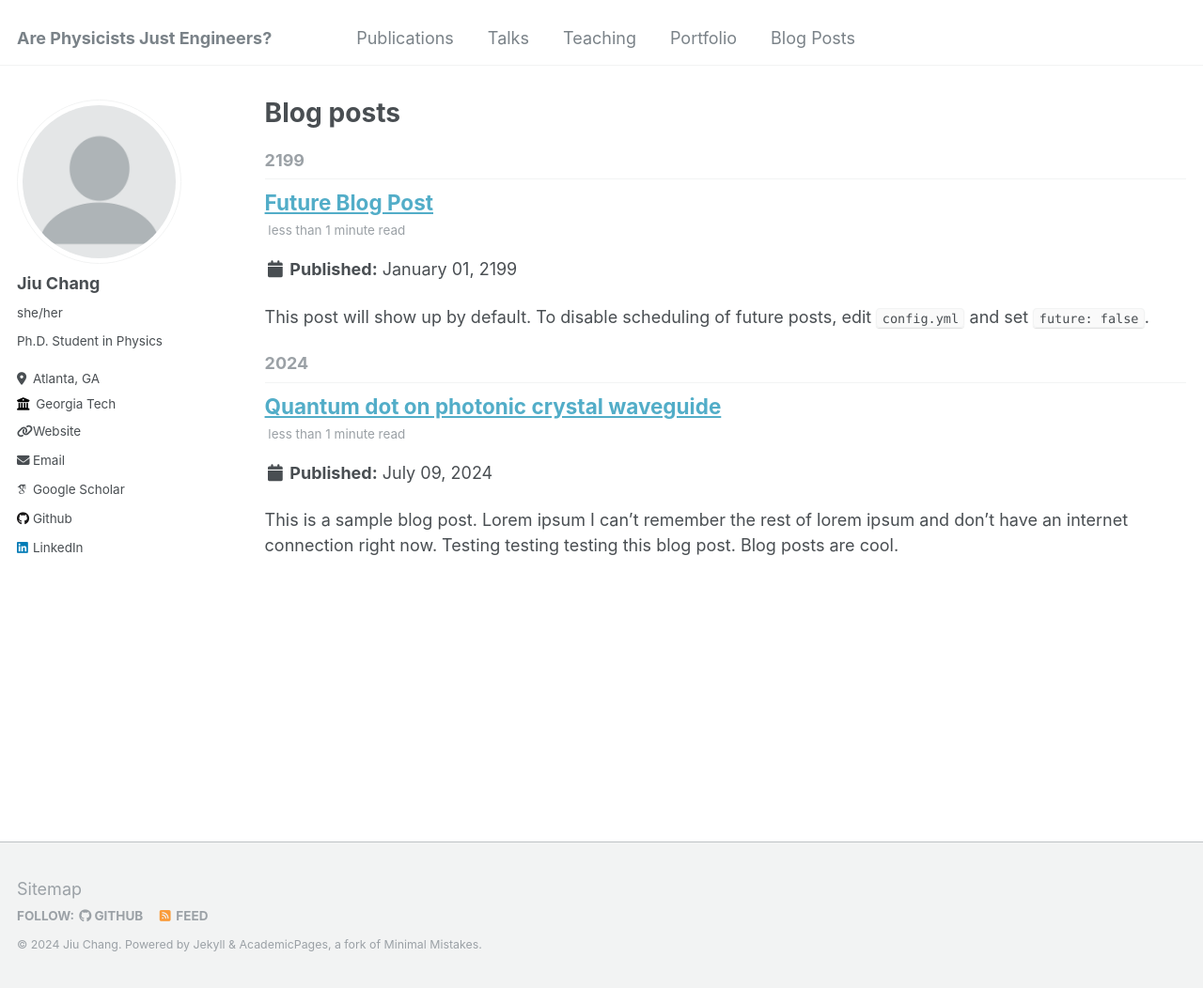
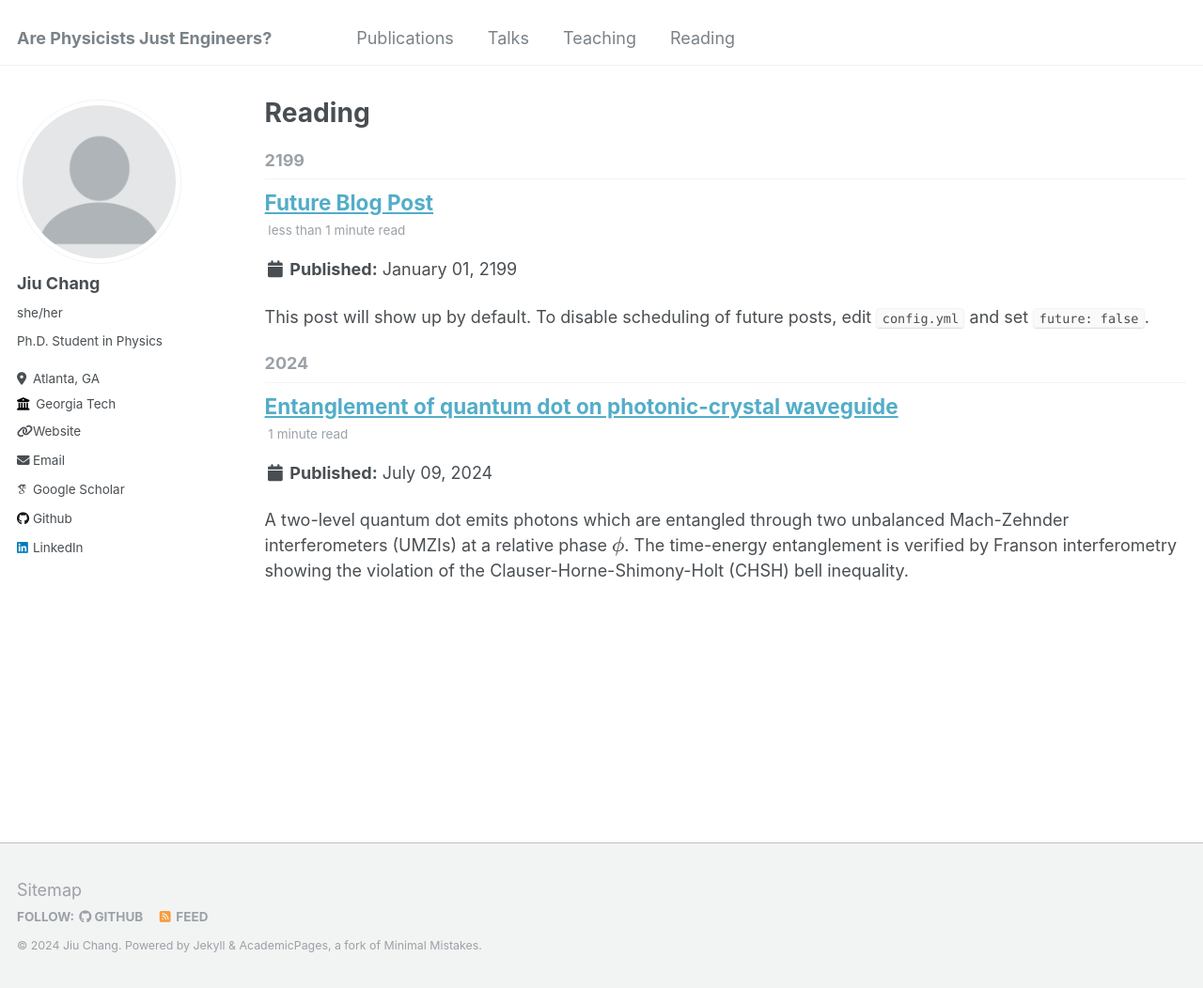
Before and after one commit to jiuchang07/arephysicistsjustengineers, a Jekyll site: the page built from _pages/year-archive.html, in a window 1280 px wide and 1052 px high. Shown: the whole window at 94% size. Built offline with Jekyll 4.4.1, drawn with Linux system fonts in a browser that asks for light colours; some web fonts are replaced.

Commit message:
homepage

```diff
--- a/_data/navigation.yml
+++ b/_data/navigation.yml
@@ -9,10 +9,10 @@ main:
   - title: "Teaching"
     url: /teaching/
 
-  - title: "Portfolio"
-    url: /portfolio/
+  # - title: "Portfolio"
+  #   url: /portfolio/
 
-  - title: "Blog Posts"
+  - title: "Reading"
     url: /year-archive/
 
   # - title: "CV"
--- a/_pages/year-archive.html
+++ b/_pages/year-archive.html
@@ -1,10 +1,10 @@
 ---
 layout: archive
 permalink: /year-archive/
-title: "Blog posts"
+title: "Reading"
 author_profile: true
 redirect_from:
-  - /wordpress/blog-posts/
+  <!-- - /wordpress/blog-posts/ -->
 ---
 
 {% include base_path %}
--- a/_posts/2012-08-14-blog-post-1.md
+++ b/_posts/2012-08-14-blog-post-1.md
@@ -1,18 +1,22 @@
 ---
-title: 'Quantum dot on photonic crystal waveguide'
+title: 'Entanglement of quantum dot on photonic-crystal waveguide'
 date: 2024-07-09
 permalink: /posts/2024/07/blog-post-1/
 tags:
   - journal review
 ---
 
-This is a sample blog post. Lorem ipsum I can't remember the rest of lorem ipsum and don't have an internet connection right now. Testing testing testing this blog post. Blog posts are cool.
+A two-level quantum dot emits photons which are entangled through two unbalanced Mach-Zehnder interferometers (UMZIs) at a relative phase $$\phi$$. The time-energy entanglement is verified by Franson interferometry showing the violation of the Clauser-Horne-Shimony-Holt (CHSH) bell inequality.
 
-Headings are cool
-======
+<img src='\images\reading\41567_2024_2543_Fig1_HTML.jpg'>
+1. Photon collection from the QD | The photonic-crystal waveguide (PhC WG) provides high coupling efficiency ($$\beta \approx 92%$$) between the photons emitted by the QD and the waveguide, and Purcell factor of $$F_P \approx 15.9.$$
 
-You can have many headings
-======
+2. Each UMZI superposes the photons from the short and long paths from the QD, $$|s>$$ and $$|l>$$, by using phases $$\phi=0$$ (blue) and $$\phi=\pi$$ (red) for the $$\frac{|s>+e^{i\phi}|l>}{\sqrt(2)}$$ state.
 
-Aren't headings cool?
-------
+<img src='\images\reading\41567_2024_2543_Fig2_HTML.jpg'>
+3. Two photons from short-short $$|s,s>$$ and long-long $$|l,l>$$ paths are entangled into the $$|s,s>+e^{i(\phi_a+\phi_b)}|l,l>$$ state. By tuning the phases of UMZIs to $$\phi_a+\phi_b=0(\pi)$$, we can observe this state by the constructive (destructive) interference of the central peak (Fig. 2a).
+
+<img src='\images\reading\41567_2024_2543_Fig3_HTML.jpg'>
+3. By measuring the coincidence rate of the central peak at the minimum (maximum), $$R_{min} (R_{max})$$, the Franson interference visibility $$V = \frac{R_{max}-R_{min}}{R_{max}+R_{min}}$$ is fitted to be $$95(4)%$$ (Fig. 3a).
+
+4. The CHSH $$S$$ parameter, $$S=|E(\phi_a, \phi_b)+E(\phi_a, \phi_{b'})-E(\phi_{a'}, \phi_b)+E(\phi_{a'}, \phi_{b'})|$$, where $$E(\phi_a, \phi_b) denotes the correlation function, is recorded to be 2.67 at a low power of $$7.2 pW$$. This is greater than the locality bound of 2, invalidating the Bell inquality (Fig. 3c).
```
Also changed, not shown: _publications/2022-11-17-Indistinguishable photons from an artificial atom in silicon photonics.md (+2 -3 lines), _publications/2024-05-01-Sensing spin wave excitations by spin defects in few-layer-thick hexagonal boron nitride.md (+2 -2 lines), images/reading/41567_2024_2543_Fig1_HTML.jpg (added), images/reading/41567_2024_2543_Fig2_HTML.jpg (added), images/reading/41567_2024_2543_Fig3_HTML.jpg (added), images/reading/41586_2023_6927_Fig1_HTML(1).webp (added), images/reading/41586_2023_6927_Fig1_HTML_cropped.jpg (added), images/reading/41586_2023_6927_Fig1_HTML_cropped_2-fotor-20240701112529.jpg (added), images/reading/41586_2023_6927_Fig1_HTML_cropped_2.jpg (added), images/reading/Screenshot 2024-07-02 132632.png (added), images/reading/Screenshot 2024-07-02 Larmor frequency measurement.png (added), images/reading/Screenshot 2024-07-02 fig1ab.png (added).
